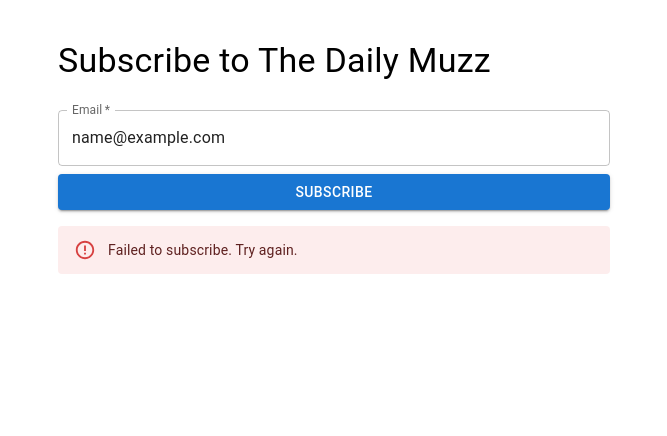
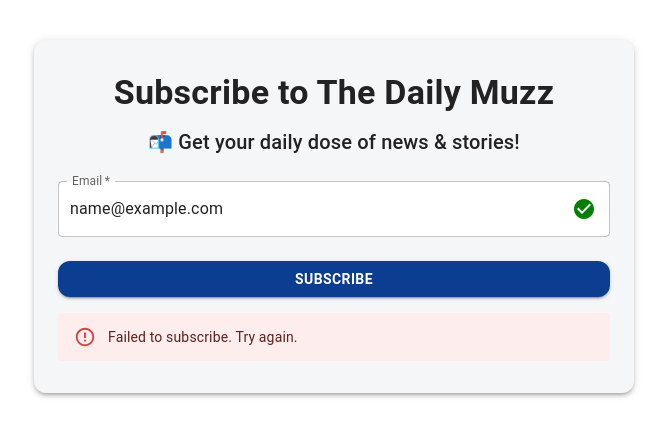
Before and after one commit to abdulmo123/the-daily-muzz, a React (Vite) app in the folder client/: page /subscribe in a window 1280 px wide. Both pictures are taken after typing "name@example.com" into the empty fields and a click on the button "SUBSCRIBE". Shown: the top 436 px of the page, without its empty margins (306-973 px from the left). Built offline with nearby package versions, Linux system fonts and the light colour scheme; no server answers.

Commit message:
improve styling of subscriber form

```diff
--- a/client/src/components/SubscriberForm.tsx
+++ b/client/src/components/SubscriberForm.tsx
@@ -1,11 +1,29 @@
 import React, { useState } from "react";
-import { TextField, Button, Container, Typography, Alert } from "@mui/material";
+import {
+  TextField,
+  Button,
+  Container,
+  Typography,
+  Alert,
+  Collapse,
+  InputAdornment,
+} from "@mui/material";
+import { CheckCircle } from "@mui/icons-material";
 import { addSubscriber } from "../api";
+
+const themeColors = {
+  primary: "#0B3D91",
+  secondary: "#FF6B35",
+  background: "#F4F6F8",
+  text: "#222222",
+};
 
 const SubscriberForm: React.FC = () => {
   const [email, setEmail] = useState("");
   const [status, setStatus] = useState<"success" | "error" | null>(null);
   const [message, setMessage] = useState("");
+
+  const isValidEmail = (email: string) => /\S+@\S+\.\S+/.test(email);
 
   const handleSubmit = async (e: React.FormEvent) => {
     e.preventDefault();
@@ -13,7 +31,6 @@ const SubscriberForm: React.FC = () => {
 
     try {
       const response = await addSubscriber(email);
-        console.log('Subscriber added successfully!', response);
 
       if (response.status === 201) {
         setStatus("success");
@@ -25,19 +42,35 @@ const SubscriberForm: React.FC = () => {
         setEmail("");
       } else {
         setStatus("error");
+        setMessage("Something went wrong. Try again.");
       }
     } catch (err) {
       console.error(err);
-      setMessage("Failed to subscribe. Try again.")
+      setMessage("Failed to subscribe. Try again.");
       setStatus("error");
     }
   };
 
   return (
-    <Container maxWidth="sm" sx={{ mt: 5 }}>
-      <Typography variant="h4" gutterBottom>
+    <Container
+      maxWidth="sm"
+      sx={{
+        mt: 5,
+        p: 4,
+        borderRadius: 3,
+        boxShadow: 3,
+        background: themeColors.background,
+        color: themeColors.text,
+        textAlign: "center",
+      }}
+    >
+      <Typography variant="h4" gutterBottom fontWeight="bold">
         Subscribe to The Daily Muzz
       </Typography>
+      <Typography variant="h6" gutterBottom>
+        📬 Get your daily dose of news & stories!
+      </Typography>
+
       <form onSubmit={handleSubmit}>
         <TextField
           label="Email"
@@ -47,22 +80,43 @@ const SubscriberForm: React.FC = () => {
           value={email}
           onChange={(e) => setEmail(e.target.value)}
           margin="normal"
+          sx={{ background: "#fff", borderRadius: 2, input: { px: 1.5 } }}
+          InputProps={{
+            endAdornment: email && isValidEmail(email) ? (
+              <InputAdornment position="end">
+                <CheckCircle style={{ color: "green" }} />
+              </InputAdornment>
+            ) : null,
+          }}
         />
-        <Button variant="contained" color="primary" type="submit" fullWidth>
+        <Button
+          variant="contained"
+          type="submit"
+          fullWidth
+          sx={{
+            mt: 2,
+            borderRadius: 3,
+            fontWeight: "bold",
+            backgroundColor: themeColors.primary,
+            color: "#fff",
+            "&:hover": { backgroundColor: "#09306b", transform: "scale(1.03)" },
+            transition: "all 0.2s",
+          }}
+        >
           Subscribe
         </Button>
       </form>
 
-      {status === "success" && (
-        <Alert severity="success" sx={{ mt: 2 }}>
+      <Collapse in={status !== null}>
+        {status && (
+          <Alert
+            severity={status === "success" ? "success" : "error"}
+            sx={{ mt: 2 }}
+          >
             {message}
           </Alert>
         )}
-      {status === "error" && (
-        <Alert severity="error" sx={{ mt: 2 }}>
-          {message}
-        </Alert>
-      )}
+      </Collapse>
     </Container>
   );
 };
```
Lines whose indentation alone changed are shown as unchanged.
